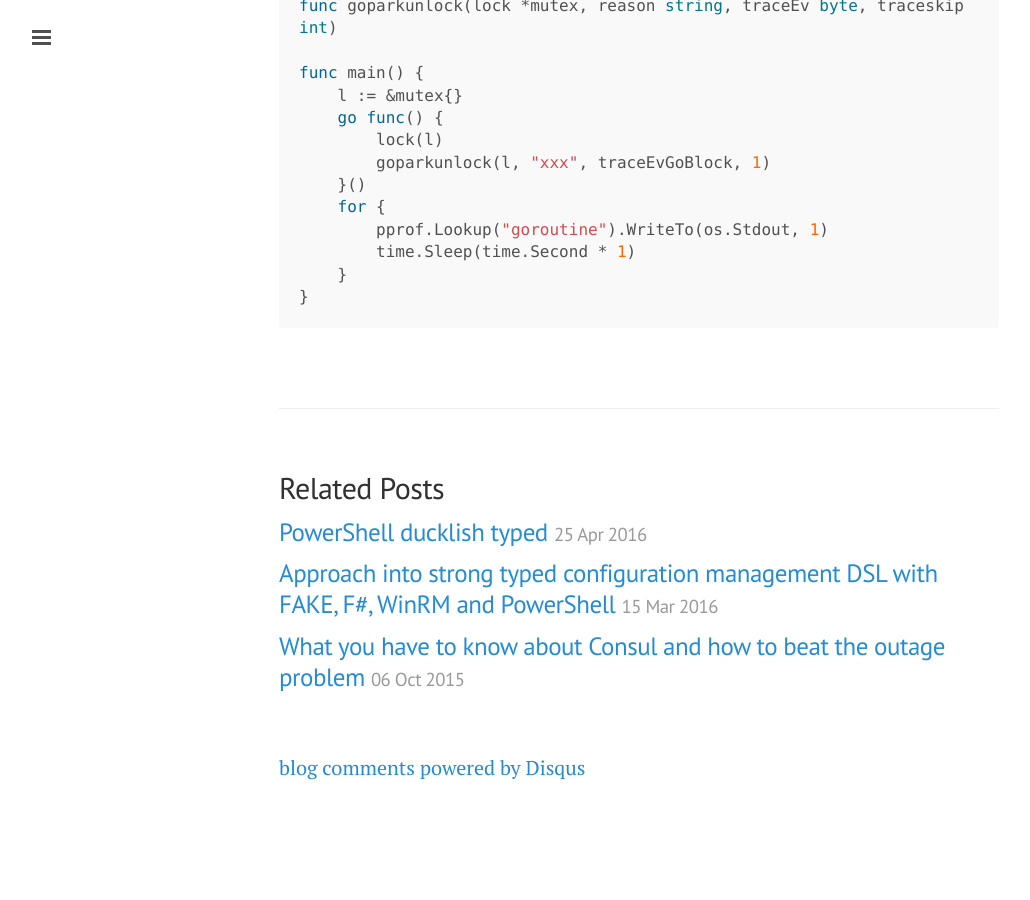
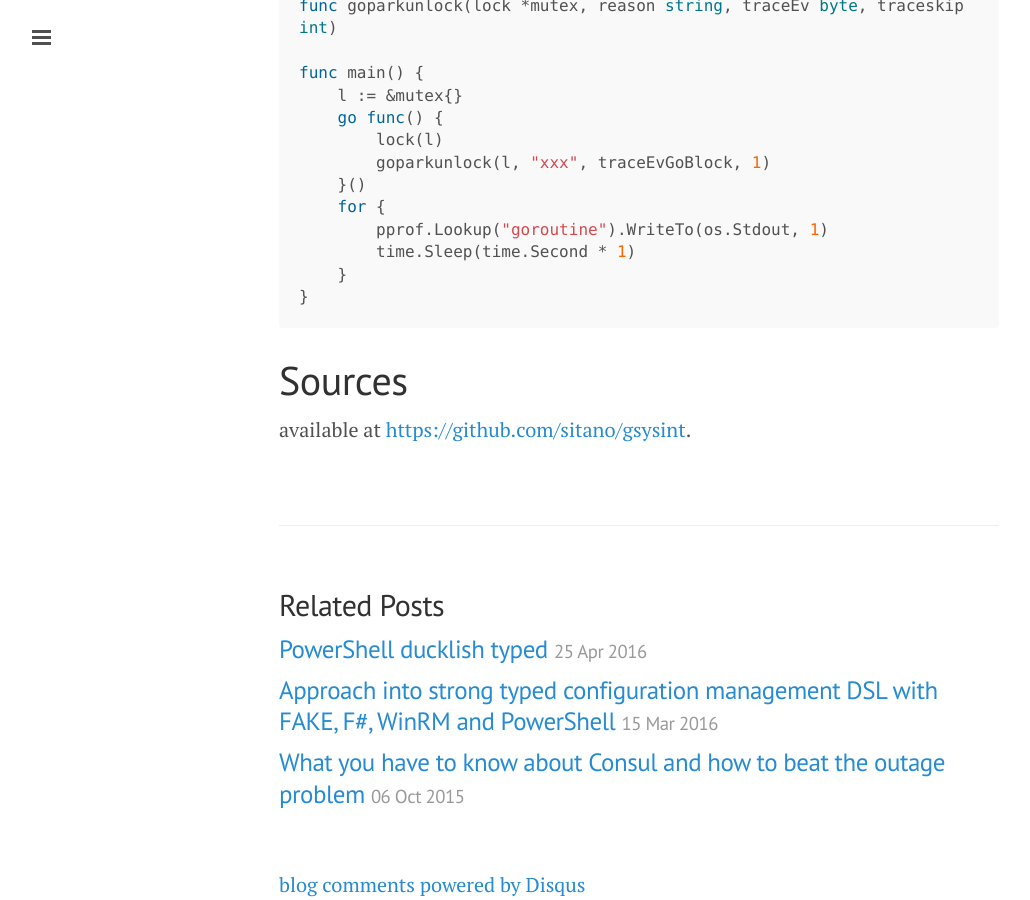
Before and after one commit to sitano/sitano.github.io, a Jekyll site: the page built from _posts/2016-04-28-golang-private.md, in a window 1280 px wide and 900 px high, scrolled down 5144 px. Shown: the whole window, without its empty margins (1-1031 px from the left). Built offline with Jekyll 4.4.1, drawn with Linux system fonts in a browser that asks for light colours; Markdown is read by kramdown in place of the engine named in the settings; comment, search, counter and statistics services are not loaded; before the commit the page ends 5927 px from its top, so only the background shows below that.

Commit message:
added source to the repo

````diff
--- a/_posts/2016-04-28-golang-private.md
+++ b/_posts/2016-04-28-golang-private.md
@@ -228,3 +228,8 @@ func main() {
     }
 }
 ```
+
+Sources
+=======
+
+available at [https://github.com/sitano/gsysint](https://github.com/sitano/gsysint).
````
